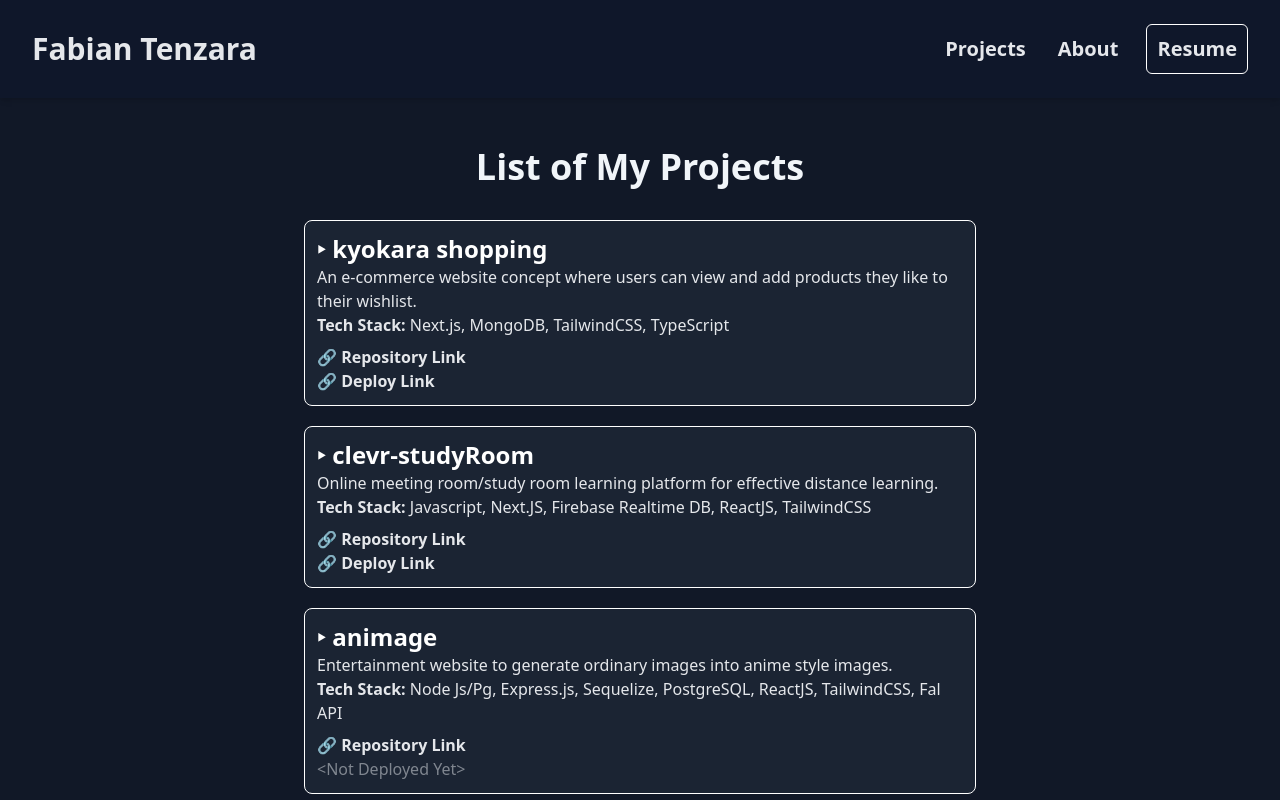
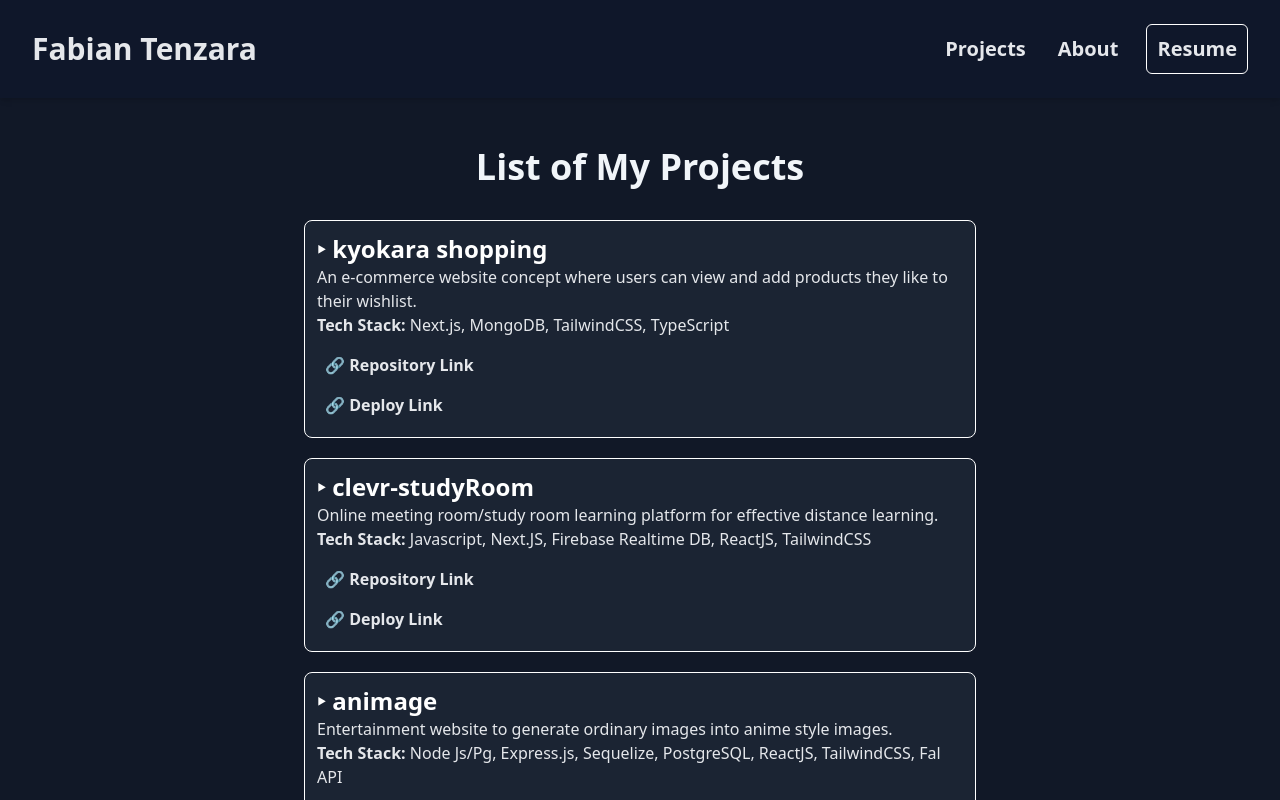
Before and after one commit to tzrfabian/tzrfabian-profile, a Next.js app: page /projects in a window 1280 px wide. Shown: the top 800 px of the page. Built offline with nearby package versions, Linux system fonts and the light colour scheme.

Commit message:
refac: update project cards

```diff
--- a/src/components/ProjectCard.jsx
+++ b/src/components/ProjectCard.jsx
@@ -14,12 +14,16 @@ export default function ProjectCard( {project} ) {
         {project.techStack.join(', ')}
       </p>
       <Link href={project.repository}>
-        <p className='text-gray-200 font-semibold hover:underline group-hover:text-cyan-600'>&#128279; Repository Link</p>
+          <div className='flex w-fit p-2 rounded-md hover:bg-emerald-500 hover:font-bold'>
+            <p className='text-gray-200 font-semibold group-hover:text-cyan-800'>&#128279; Repository Link</p>
+          </div>
       </Link>
 
       {project.deployLink ? (
         <Link href={project.deployLink}>
-          <p className='text-gray-200 font-semibold hover:underline group-hover:text-cyan-600'>&#128279; Deploy Link</p>
+          <div className='flex w-fit p-2 rounded-md hover:bg-emerald-500 hover:font-bold'>
+            <p className='text-gray-200 font-semibold  group-hover:text-cyan-800'>&#128279; Deploy Link</p>
+          </div>
         </Link>
       ) : (
         <p className='text-gray-200 text-opacity-50'>{"<Not Deployed Yet>"}</p>
```
